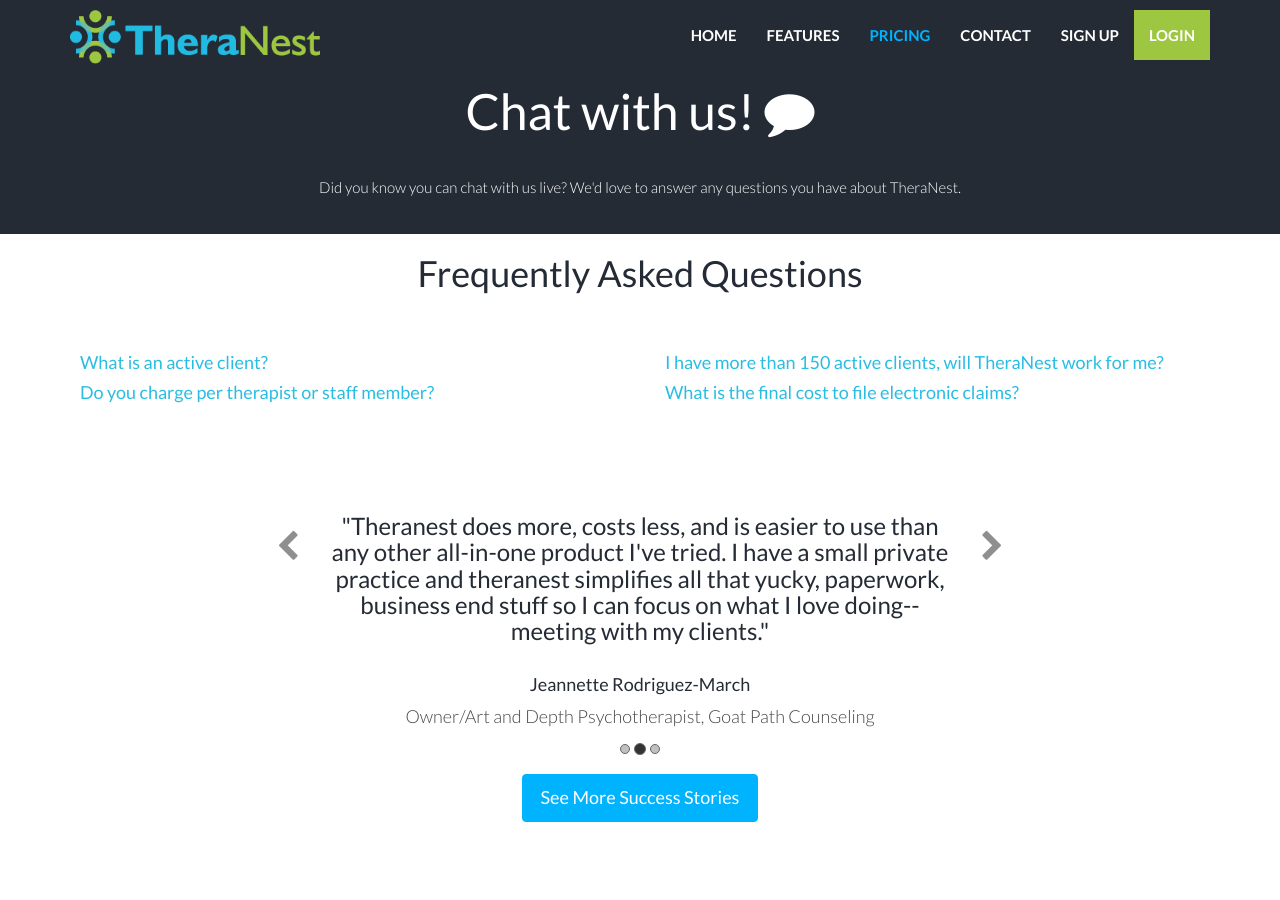
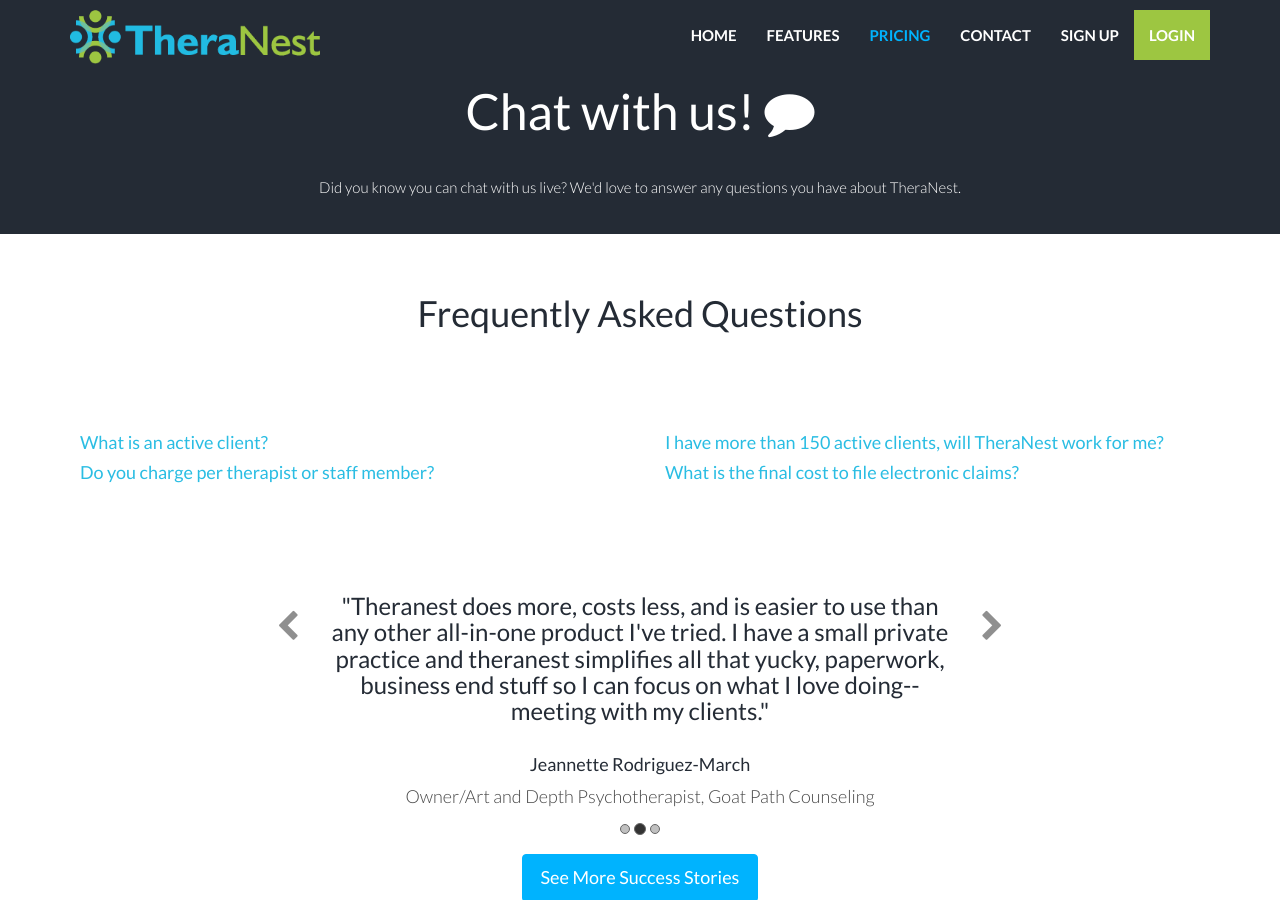
Before and after one commit to kaylacille/theranest-update, a Jekyll site: the page built from pricing.html, in a window 1280 px wide and 900 px high, scrolled down 713 px. Built offline with Jekyll 4.4.1, drawn with Linux system fonts in a browser that asks for light colours; nearby versions of some CDN libraries.

```diff
--- a/pricing.html
+++ b/pricing.html
@@ -71,7 +71,7 @@
 </div><! --/container -->
 </div><! --/twrap -->
 
-<div class="container centered">
+<div class="container mtb centered">
     <div class="row">
         <div class="col-lg-8 col-lg-offset-2">
             <h1>Frequently Asked Questions</h1>
```
